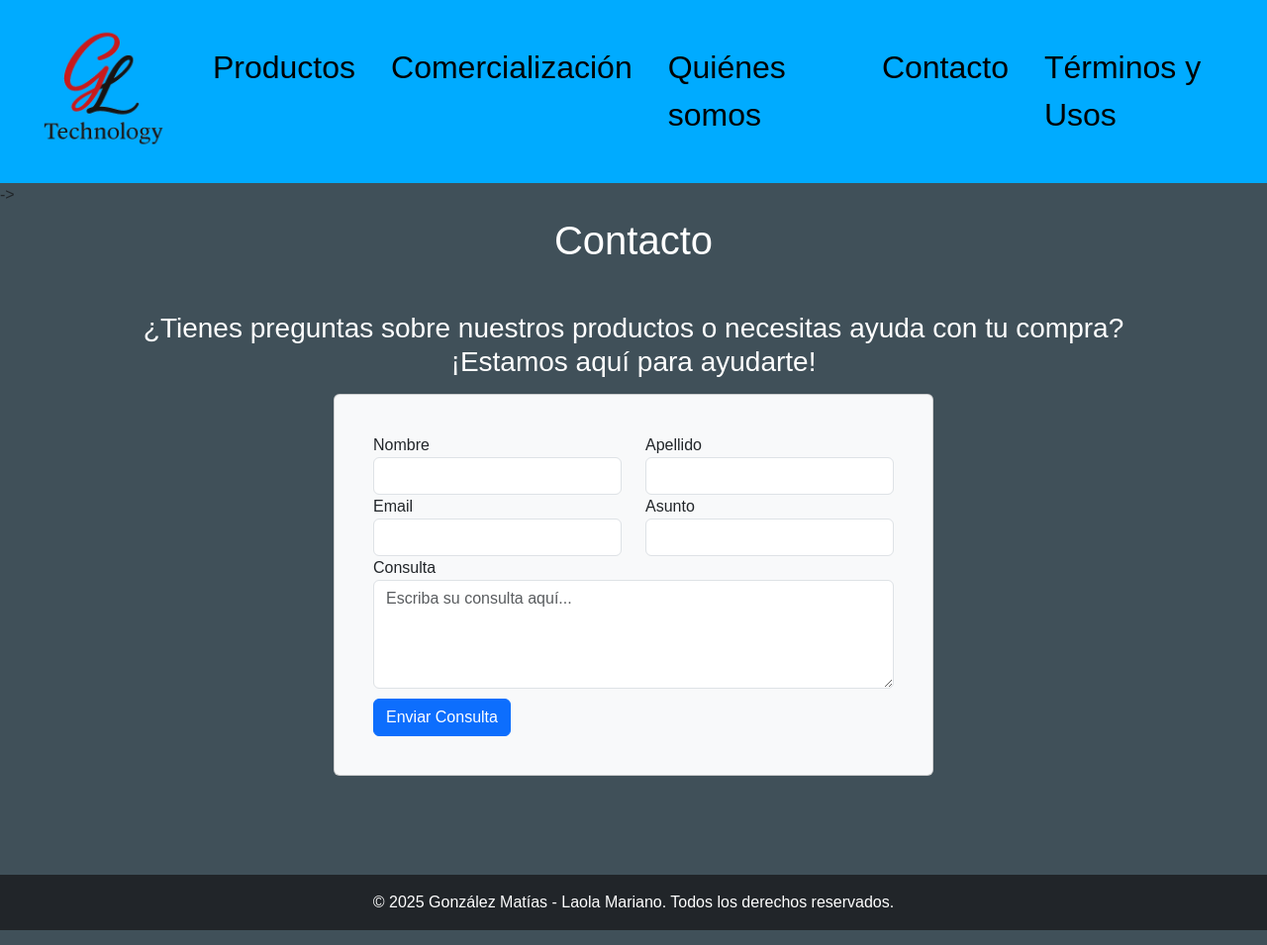
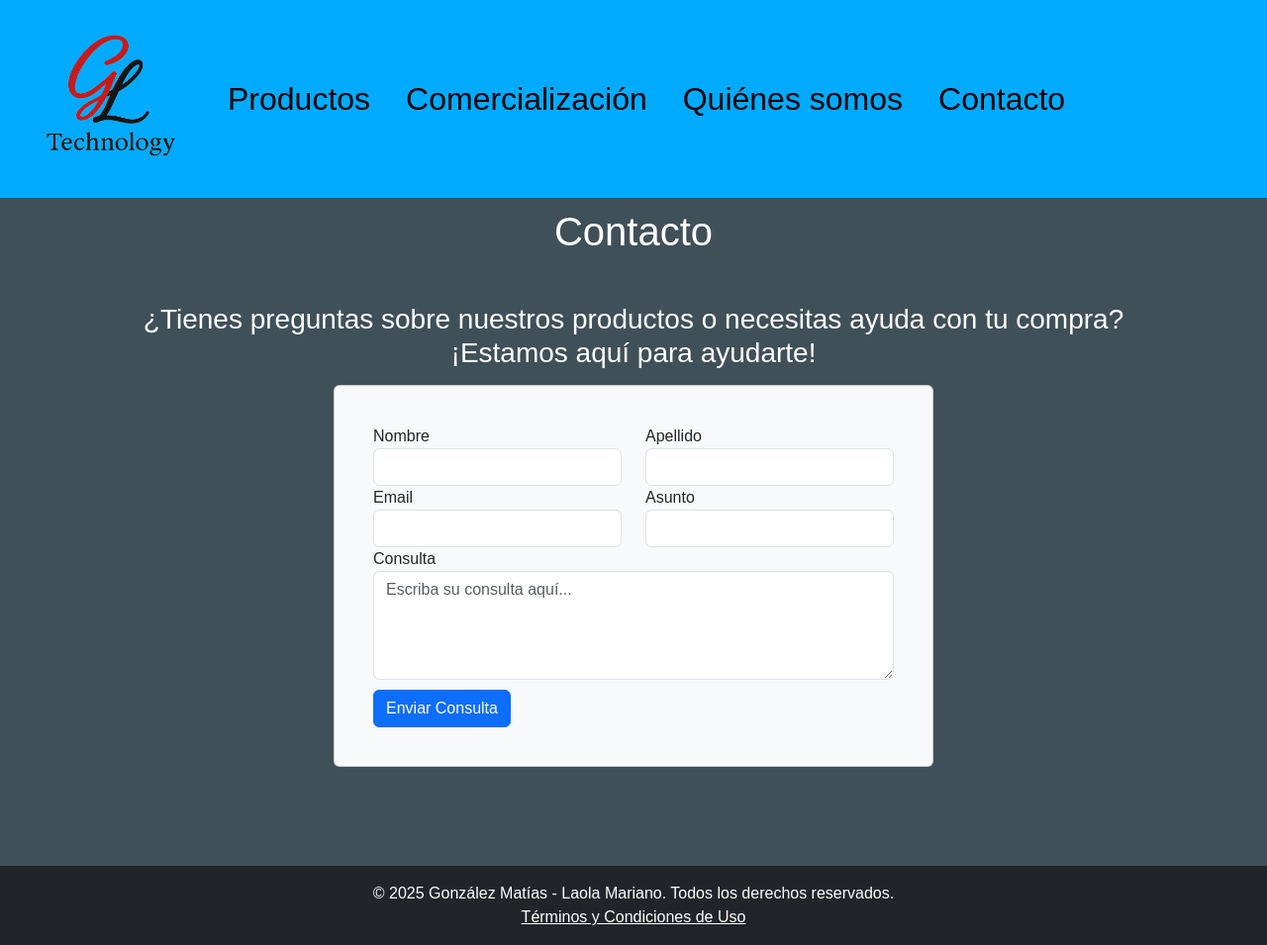
Before and after one commit to matiasgon95/proyecto_gonzalez_laola, a CodeIgniter 4 app: the page made by app/Views/front/contacto.php in a window 1280 px wide. Shown: the whole page at 99% size. Run offline with PHP 8.4 and a stand-in for CodeIgniter, Linux system fonts and the light colour scheme; the template is opened without the code that fills it, so the values that code supplies are empty; some libraries are stand-ins or nearby versions; some web fonts are replaced.

Commit message:
Añadido TyU footer

```diff
--- a/app/Views/front/layouts.php
+++ b/app/Views/front/layouts.php
@@ -33,6 +33,8 @@
    <footer class="bg-dark text-white text-center py-3">
      <div>
        © 2025 González Matías - Laola Mariano. Todos los derechos reservados.
+       <br>
+       <a href="<?= base_url('terminos')?>" class="text-white">Términos y Condiciones de Uso</a>
      </div>
     </footer>
 </body>
--- a/app/Views/front/nav_view.php
+++ b/app/Views/front/nav_view.php
@@ -27,12 +27,8 @@
         <li class="nav-item">
           <a class="nav-link" href="<?= base_url('contacto'); ?>">Contacto</a>
         </li>
-        <li class="nav-item">
-          <a class="nav-link" href="<?= base_url('terminos'); ?>">Términos y Usos</a>
-        </li>
       </ul>
     </div>
   </div>
 </nav>
 <!-- Fin barra de navegación -->
-->
```
